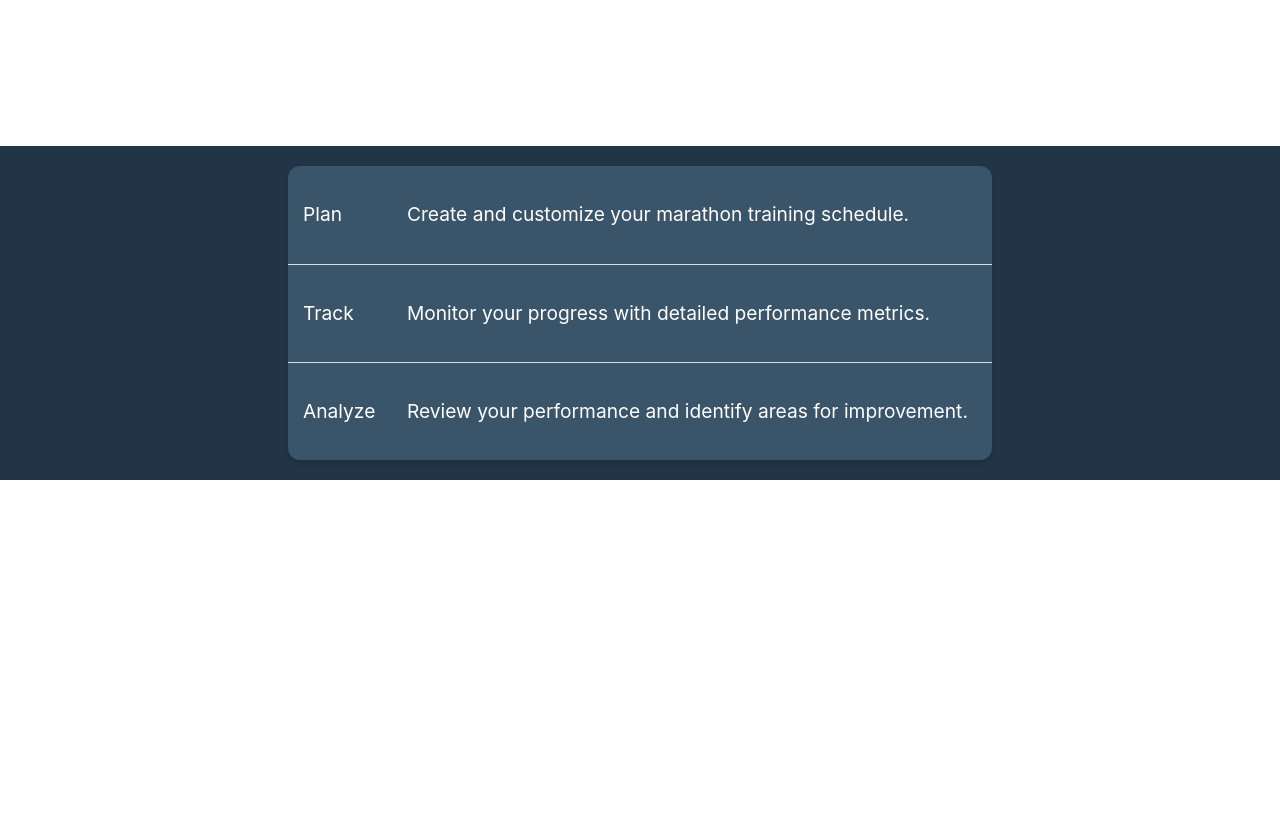
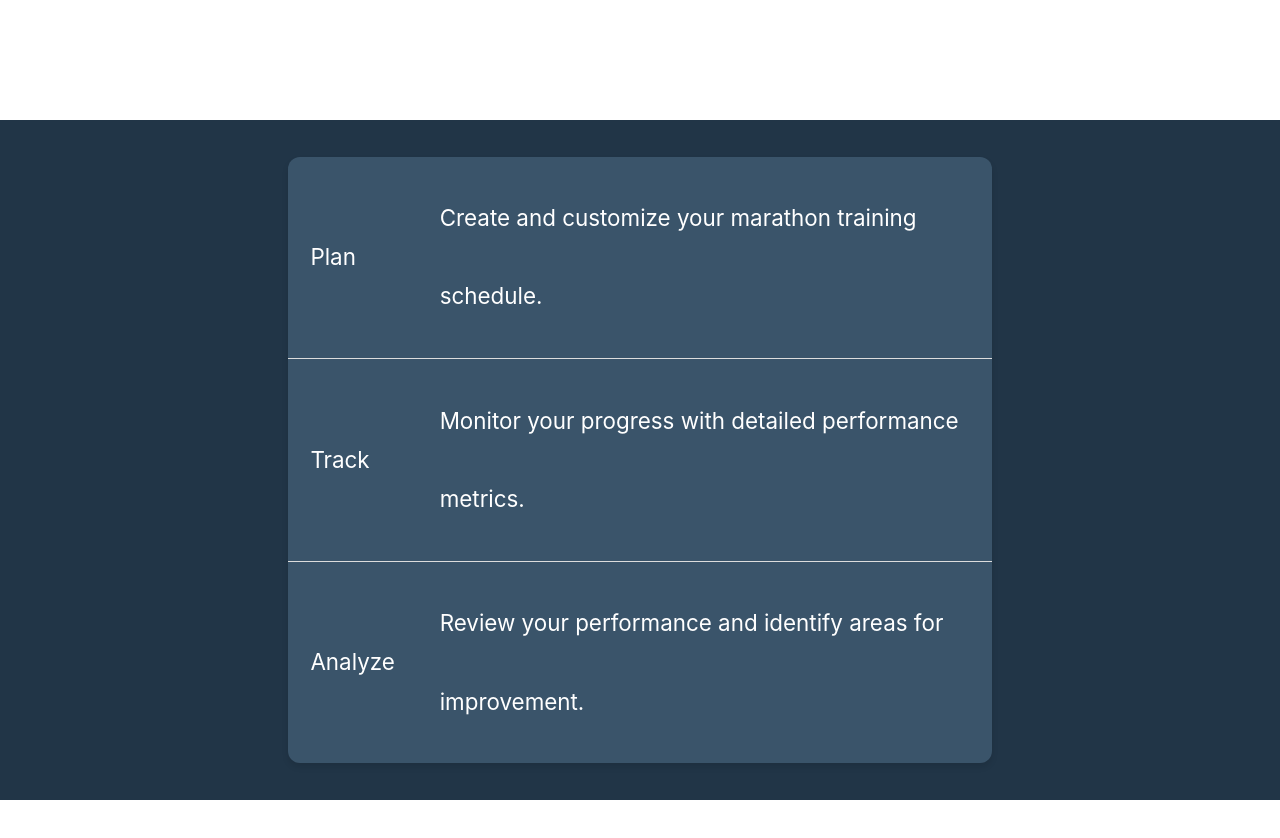
Before and after one commit to tulloch022/marathoner, a React (Vite) app: page / in a window 1280 px wide. Shown: the part 720-1558 px from the top of the page. Built offline with nearby package versions, Linux system fonts and the light colour scheme.

Commit message:
improved styling of table

```diff
--- a/src/index.css
+++ b/src/index.css
@@ -196,9 +196,11 @@ h1, p {
   display: flex;
   justify-content: center;  /* Center the table */
   padding: 20px;
-  bottom: -25em;
+  bottom: -45em;
   background-color: #213547;
   width: 100%;
+  height: 40em;
+  align-items: center;
 }
 
 /* Table Styling */
@@ -211,13 +213,14 @@ h1, p {
   background-color:#3a546a;
   width: 55%;
   color: white;
+  height: 85%;
 }
 
 .feature-table th,
 .feature-table td {
-  padding: 15px;
+  padding: 1em;
   text-align: left;
-  font-size: 1.2rem;
+  font-size: 1.4rem;
 }
 
 
```
